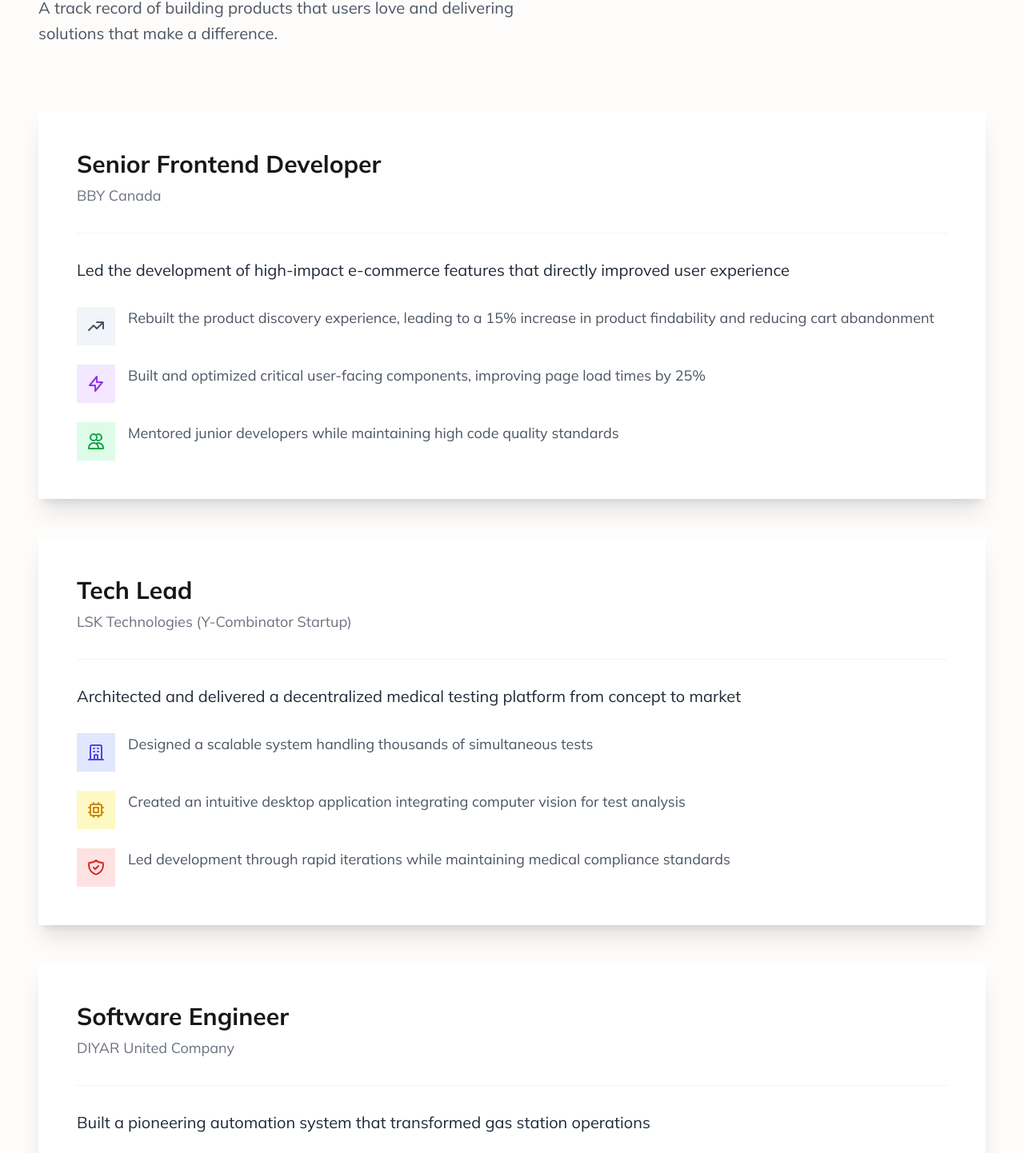
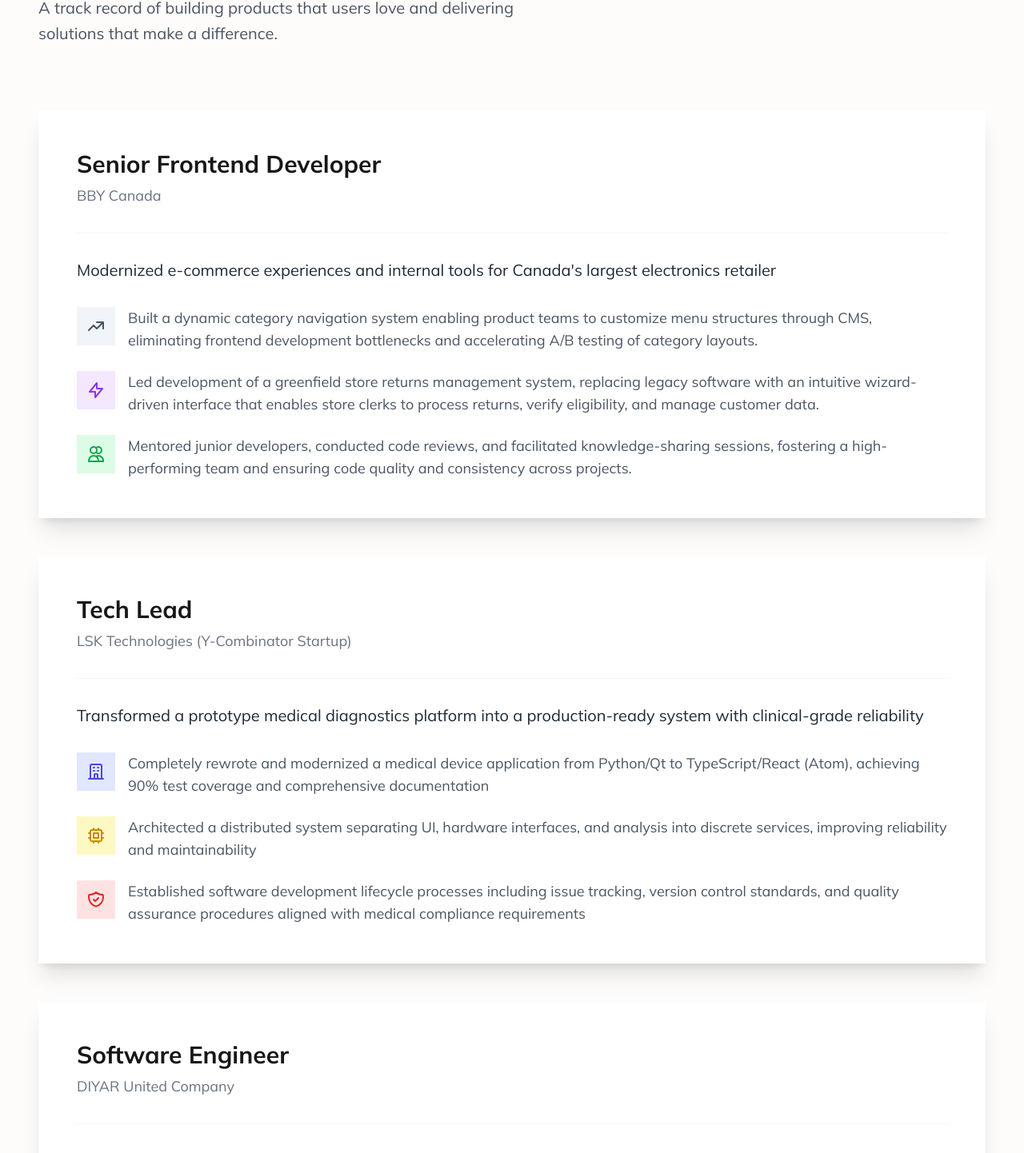
Before and after one commit to kareemsakr/next-portfolio, a Next.js app: page / in a window 1280 px wide. Shown: the part 4447-5889 px from the top of the page at 80% size. Built offline with nearby package versions, Linux system fonts and the light colour scheme.

Commit message:
added case study pages for my personal projects

```diff
--- /dev/null
+++ b/app/lib/definitions.ts
@@ -0,0 +1,13 @@
+export interface Project {
+  title: string;
+  subtitle: string;
+  techStack: string[];
+  overview: string;
+  challenges: string[];
+  features: string[];
+  technical: string[];
+  ux: string[];
+  impact?: string[]; // Optional as not all projects may have impact metrics yet
+  status?: string[]; // Optional for projects in development
+  future?: string[]; // Optional future plans
+}
--- a/app/page.tsx
+++ b/app/page.tsx
@@ -576,9 +576,11 @@ export default function Home() {
                   </li>
                 </ul> */}
                 <div className="flex gap-2 flex-wrap">
+                  <Link href={"/project/soulcurate"}>
                     <button className="border-2 border-black p-1 transition-all duration-300 hover:shadow-button   md:px-3 md:py-2 md:text-lg ">
                       View Case Study
                     </button>
+                  </Link>
                   <button className="border-2 border-black p-1 transition-all duration-300 hover:shadow-button   md:px-3 md:py-2 md:text-lg">
                     Explore the App
                   </button>
@@ -637,9 +639,11 @@ export default function Home() {
                   </li>
                 </ul> */}
                 <div className="flex gap-2 flex-wrap">
+                  <Link href={"/project/700words"}>
                     <button className="border-2 border-black p-1 transition-all duration-300 hover:shadow-button   md:px-3 md:py-2 md:text-lg">
                       View Case Study
                     </button>
+                  </Link>
                   <button className="border-2 border-black p-1 transition-all duration-300 hover:shadow-button   md:px-3 md:py-2 md:text-lg">
                     Explore The App
                   </button>
@@ -677,8 +681,8 @@ export default function Home() {
 
               <div className="space-y-8">
                 <p className="text-xl text-gray-800">
-                  Led the development of high-impact e-commerce features that
-                  directly improved user experience
+                  Modernized e-commerce experiences and internal tools for
+                  Canada's largest electronics retailer
                 </p>
 
                 <ul className="space-y-6">
@@ -702,9 +706,10 @@ export default function Home() {
                     </div>
                     <div className="flex-1">
                       <p className="text-gray-600 text-lg">
-                        Rebuilt the product discovery experience, leading to a
-                        15% increase in product findability and reducing cart
-                        abandonment
+                        Built a dynamic category navigation system enabling
+                        product teams to customize menu structures through CMS,
+                        eliminating frontend development bottlenecks and
+                        accelerating A/B testing of category layouts.
                       </p>
                     </div>
                   </li>
@@ -729,8 +734,11 @@ export default function Home() {
                     </div>
                     <div className="flex-1">
                       <p className="text-gray-600 text-lg">
-                        Built and optimized critical user-facing components,
-                        improving page load times by 25%
+                        Led development of a greenfield store returns management
+                        system, replacing legacy software with an intuitive
+                        wizard-driven interface that enables store clerks to
+                        process returns, verify eligibility, and manage customer
+                        data.
                       </p>
                     </div>
                   </li>
@@ -755,8 +763,10 @@ export default function Home() {
                     </div>
                     <div className="flex-1">
                       <p className="text-gray-600 text-lg">
-                        Mentored junior developers while maintaining high code
-                        quality standards
+                        Mentored junior developers, conducted code reviews, and
+                        facilitated knowledge-sharing sessions, fostering a
+                        high-performing team and ensuring code quality and
+                        consistency across projects.
                       </p>
                     </div>
                   </li>
@@ -774,8 +784,8 @@ export default function Home() {
 
               <div className="space-y-8">
                 <p className="text-xl text-gray-800">
-                  Architected and delivered a decentralized medical testing
-                  platform from concept to market
+                  Transformed a prototype medical diagnostics platform into a
+                  production-ready system with clinical-grade reliability
                 </p>
 
                 <ul className="space-y-6">
@@ -799,8 +809,10 @@ export default function Home() {
                     </div>
                     <div className="flex-1">
                       <p className="text-gray-600 text-lg">
-                        Designed a scalable system handling thousands of
-                        simultaneous tests
+                        Completely rewrote and modernized a medical device
+                        application from Python/Qt to TypeScript/React (Atom),
+                        achieving 90% test coverage and comprehensive
+                        documentation
                       </p>
                     </div>
                   </li>
@@ -825,8 +837,9 @@ export default function Home() {
                     </div>
                     <div className="flex-1">
                       <p className="text-gray-600 text-lg">
-                        Created an intuitive desktop application integrating
-                        computer vision for test analysis
+                        Architected a distributed system separating UI, hardware
+                        interfaces, and analysis into discrete services,
+                        improving reliability and maintainability
                       </p>
                     </div>
                   </li>
@@ -851,8 +864,10 @@ export default function Home() {
                     </div>
                     <div className="flex-1">
                       <p className="text-gray-600 text-lg">
-                        Led development through rapid iterations while
-                        maintaining medical compliance standards
+                        Established software development lifecycle processes
+                        including issue tracking, version control standards, and
+                        quality assurance procedures aligned with medical
+                        compliance requirements
                       </p>
                     </div>
                   </li>
@@ -872,8 +887,8 @@ export default function Home() {
 
               <div className="space-y-8">
                 <p className="text-xl text-gray-800">
-                  Built a pioneering automation system that transformed gas
-                  station operations
+                  Architected and delivered a nationwide contactless payment
+                  system revolutionizing fuel station operations
                 </p>
 
                 <ul className="space-y-6">
@@ -897,8 +912,9 @@ export default function Home() {
                     </div>
                     <div className="flex-1">
                       <p className="text-gray-600 text-lg">
-                        Created a comprehensive system powering 400+ locations
-                        with zero-contact experience
+                        Led the development for a contactless fuel payment
+                        system deployed across 400+ stations, integrating RFID
+                        technology with real-time payment processing
                       </p>
                     </div>
                   </li>
@@ -923,8 +939,10 @@ export default function Home() {
                     </div>
                     <div className="flex-1">
                       <p className="text-gray-600 text-lg">
-                        Developed interconnected mobile apps, management tools,
-                        and backend systems
+                        Architected and developed comprehensive system including
+                        customer mobile app for account management and payments,
+                        employee management portal, and station clerk desktop
+                        applications
                       </p>
                     </div>
                   </li>
@@ -949,8 +967,9 @@ export default function Home() {
                     </div>
                     <div className="flex-1">
                       <p className="text-gray-600 text-lg">
-                        Built a platform robust enough to be sold
-                        internationally as a product
+                        Developed internal management platform enabling system
+                        configuration, reporting, and monitoring across the
+                        station network
                       </p>
                     </div>
                   </li>
@@ -1042,7 +1061,7 @@ export default function Home() {
 
                 <button
                   type="submit"
-                  className="w-full py-4 px-8 text-lg font-semibold text-white bg-black  hover:bg-slate-700 focus:outline-none focus:ring-4 focus:ring-slate-200 transition-colors duration-300"
+                  className="w-full py-4 px-8 text-lg font-semibold text-white bg-black  hover:shadow-custom focus:outline-none focus:ring-4 focus:ring-slate-200 transition-all duration-300"
                 >
                   Send Message
                 </button>
--- /dev/null
+++ b/app/project/700words/page.tsx
@@ -0,0 +1,53 @@
+import ProjectCaseStudy from "@/app/ui/caseStudy";
+
+export default function WordsCaseStudy() {
+  const daily700 = {
+    title: "Daily 700 Words",
+    subtitle: "Building Consistent Writing Habits",
+    techStack: ["LARAVEL/PHP", "MYSQL", "REDIS", "DIGITAL OCEAN"],
+    overview:
+      "Daily 700 Words is a platform designed to help writers develop consistent creative habits through structured daily practice. The platform emphasizes the power of small, daily efforts in achieving significant long-term growth in writing skills.",
+    challenges: [
+      "Maintaining consistent writing habits",
+      "Overcoming writer's block",
+      "Tracking progress over time",
+      "Finding motivation to write regularly",
+    ],
+    features: [
+      "Daily writing prompts and inspiration",
+      "Progress tracking and streak maintenance",
+      "Community support and accountability",
+      "Writing analytics and insights",
+    ],
+    technical: [
+      "PHP/Laravel for robust application framework",
+      "MySQL for reliable data persistence",
+      //   "Laravel Livewire for dynamic interfaces",
+      "Laravel Nova for admin dashboard",
+    ],
+    ux: [
+      "Distraction-free writing interface",
+      "Clear progress visualization",
+      "Gamification elements for motivation",
+      "Mobile-responsive design for writing on any device",
+    ],
+    status: [
+      "Core writing interface implementation",
+      "User engagement features development",
+      "Progress tracking system integration",
+      "Community building tools creation",
+    ],
+    future: [
+      "Integration with popular writing tools",
+      "Advanced analytics for writing patterns",
+      "Collaborative writing features",
+      "Writing workshops and courses",
+    ],
+  };
+
+  return (
+    <div className="container mx-auto px-4">
+      <ProjectCaseStudy project={daily700} />
+    </div>
+  );
+}
--- /dev/null
+++ b/app/ui/caseStudy.tsx
@@ -0,0 +1,61 @@
+import { Project } from "../lib/definitions";
+
+const ProjectCaseStudy = ({ project }: { project: Project }) => {
+  const renderTechStack = (techs: string[]) => (
+    <div className="flex flex-wrap gap-2 mb-6">
+      {techs.map((tech) => (
+        <span
+          key={tech}
+          className="px-3 py-1 bg-black/70 text-white text-sm backdrop-blur-sm"
+        >
+          {tech}
+        </span>
+      ))}
+    </div>
+  );
+
+  const renderSection = (title: string, content: string[]) => (
+    <div className="mb-8">
+      <h3 className="text-2xl font-bold mb-4">{title}</h3>
+      {Array.isArray(content) ? (
+        <ul className="space-y-2">
+          {content.map((item, index) => (
+            <li key={index} className="flex items-start gap-2">
+              <span>•</span>
+              <span className="text-gray-600">{item}</span>
+            </li>
+          ))}
+        </ul>
+      ) : (
+        <p className="text-gray-600">{content}</p>
+      )}
+    </div>
+  );
+
+  return (
+    <div className="w-full mb-12 bg-white shadow-lg hover:shadow-xl transition-shadow duration-300">
+      <div className="p-8">
+        <h2 className="text-4xl font-bold mb-4">{project.title}</h2>
+        <p className="text-xl text-gray-600 mb-8">{project.subtitle}</p>
+
+        {renderTechStack(project.techStack)}
+
+        {renderSection("Overview", [project.overview])}
+        {renderSection("The Challenge", project.challenges)}
+
+        <div className="mb-8">
+          <h3 className="text-2xl font-bold mb-4">The Solution</h3>
+          {renderSection("Core Features", project.features)}
+          {renderSection("Technical Implementation", project.technical)}
+          {renderSection("UX Considerations", project.ux)}
+        </div>
+
+        {project.impact && renderSection("Impact & Results", project.impact)}
+        {project.status && renderSection("Development Status", project.status)}
+        {project.future && renderSection("Future Plans", project.future)}
+      </div>
+    </div>
+  );
+};
+
+export default ProjectCaseStudy;
```
Also changed, not shown: app/project/soulcurate/page.tsx (added, +47 -0 lines). Lines whose indentation alone changed are shown as unchanged.
